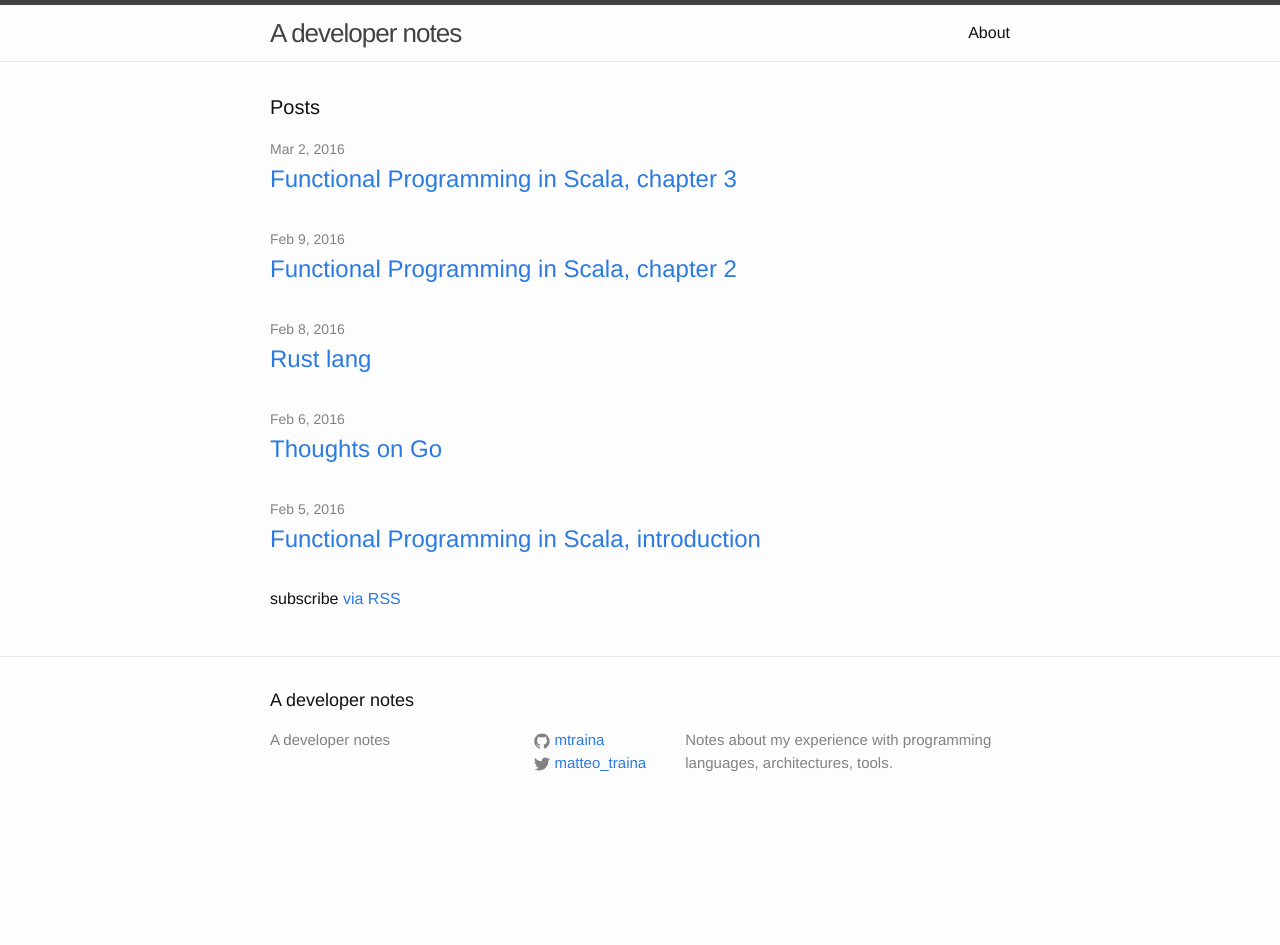
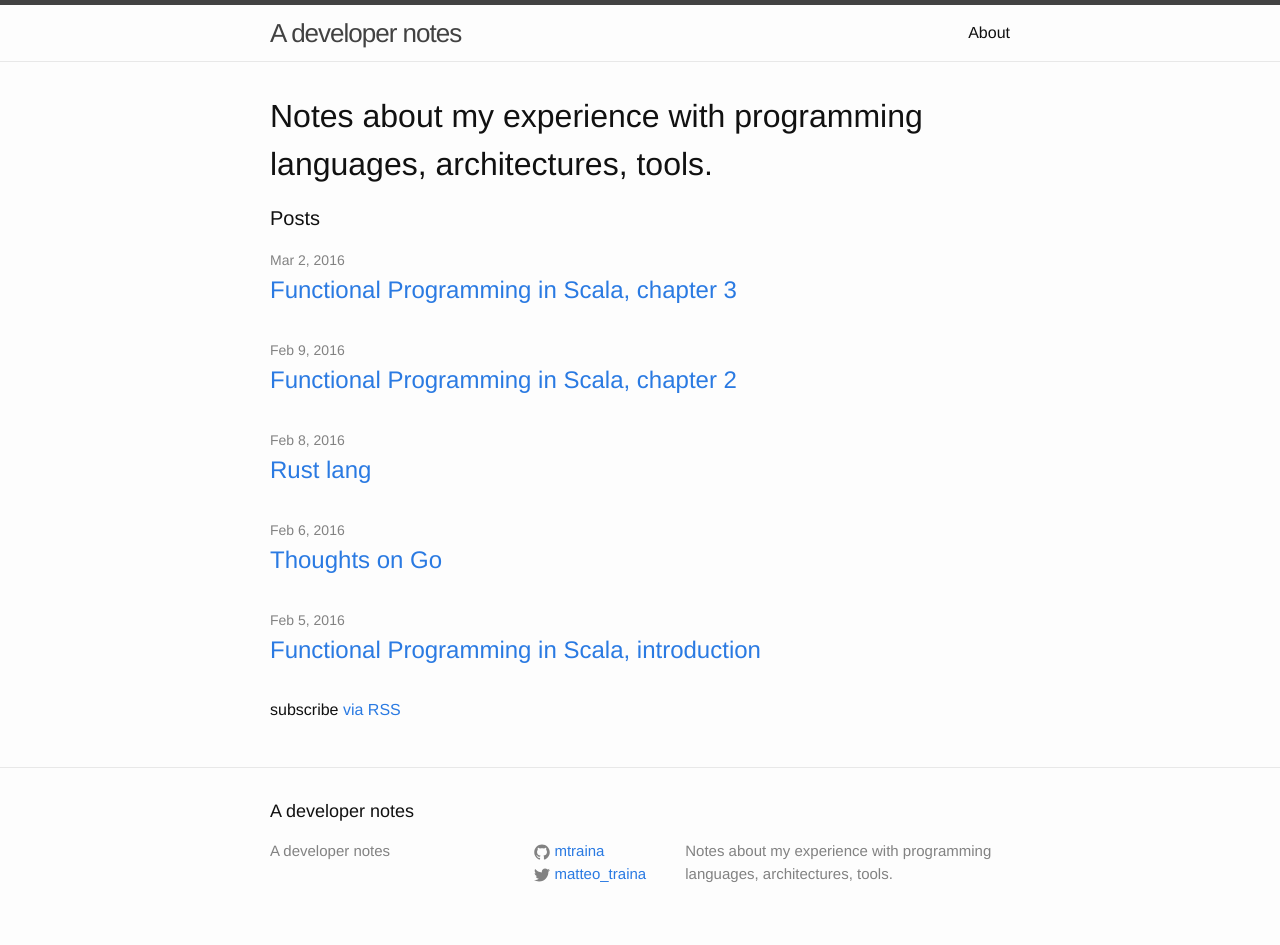
Before and after one commit to mtraina/mtraina.github.io, a Jekyll site: the page built from index.html, in a window 1280 px wide. Built offline with Jekyll 4.4.1, drawn with Linux system fonts in a browser that asks for light colours; before the commit the page ends 900 px from its top, so only the background shows below that.

Commit message:
home changes

```diff
--- a/index.html
+++ b/index.html
@@ -3,6 +3,7 @@ layout: default
 ---
 
 <div class="home">
+  <h1>Notes about my experience with programming languages, architectures, tools.</h1>
 
   <h1 class="page-heading">Posts</h1>
 
```
